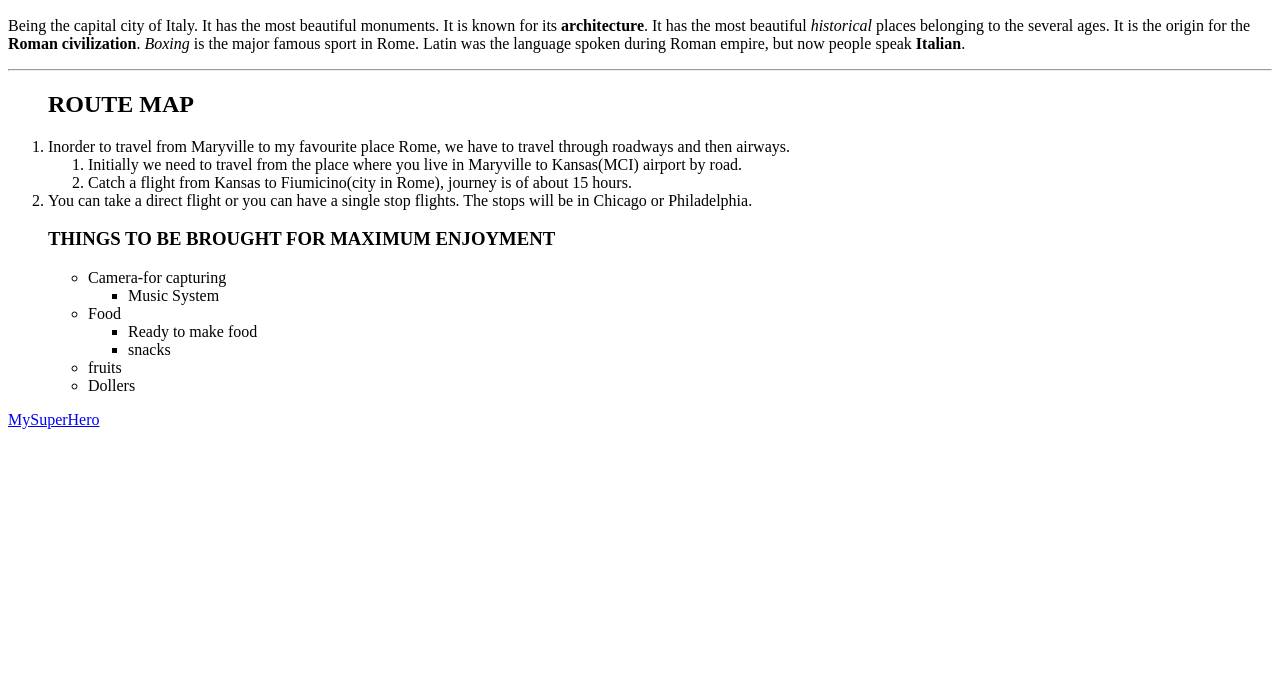
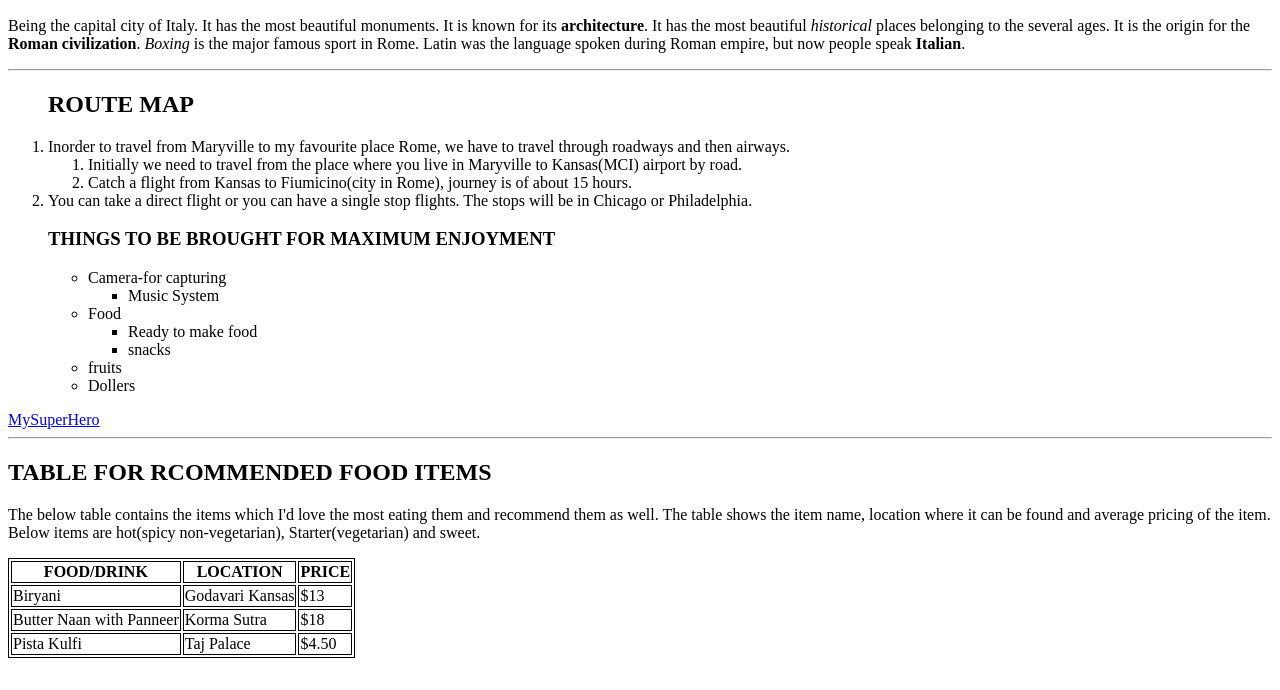
Before and after one commit to 44-563-WebApps-F21/webapps-f21-assignment-3-rahulkonda96, a plain HTML site: page index.html in a window 1280 px wide. Shown: the part 110-800 px from the top of the page. Drawn offline with Linux system fonts and the light colour scheme.

Commit message:
Added table

```diff
--- a/index.html
+++ b/index.html
@@ -39,5 +39,39 @@
             </ul>
         </ul>
         <a href="aboutme.html">MySuperHero</a>
+        <hr>
+        <h2>TABLE FOR RCOMMENDED FOOD ITEMS</h2>
+        <p>
+            The below table contains the items which I'd love the most eating them and recommend them as well. The table shows the item
+            name, location where it can be found and average pricing of the item. Below items are hot(spicy non-vegetarian),
+            Starter(vegetarian) and sweet.
+        </p>
+        <table>
+            <style>
+            table, th, td {
+            border: 1px solid black;
+            }
+            </style>
+            <tr>
+                <th> FOOD/DRINK </th>
+                <th> LOCATION </th>
+                <th> PRICE </th>
+            </tr>
+            <tr>
+                <td> Biryani </td>
+                <td> Godavari Kansas </td>
+                <td> $13 </td>
+            </tr>
+            <tr>
+                <td> Butter Naan with Panneer </td>
+                <td> Korma Sutra </td>
+                <td> $18 </td>
+            </tr>
+            <tr>
+                <td> Pista Kulfi </td>
+                <td> Taj Palace </td>
+                <td> $4.50 </td>
+            </tr>
+        </table>
     </body>
 </html>
```
